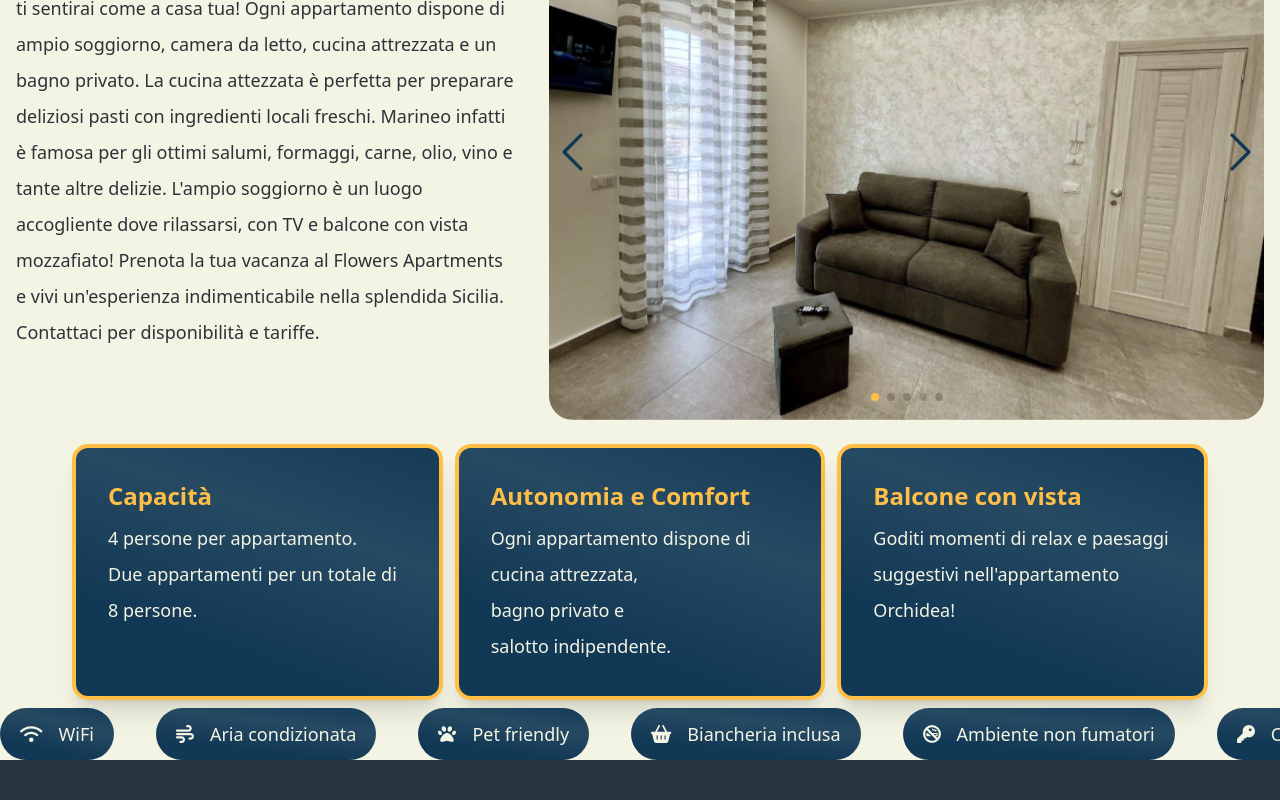
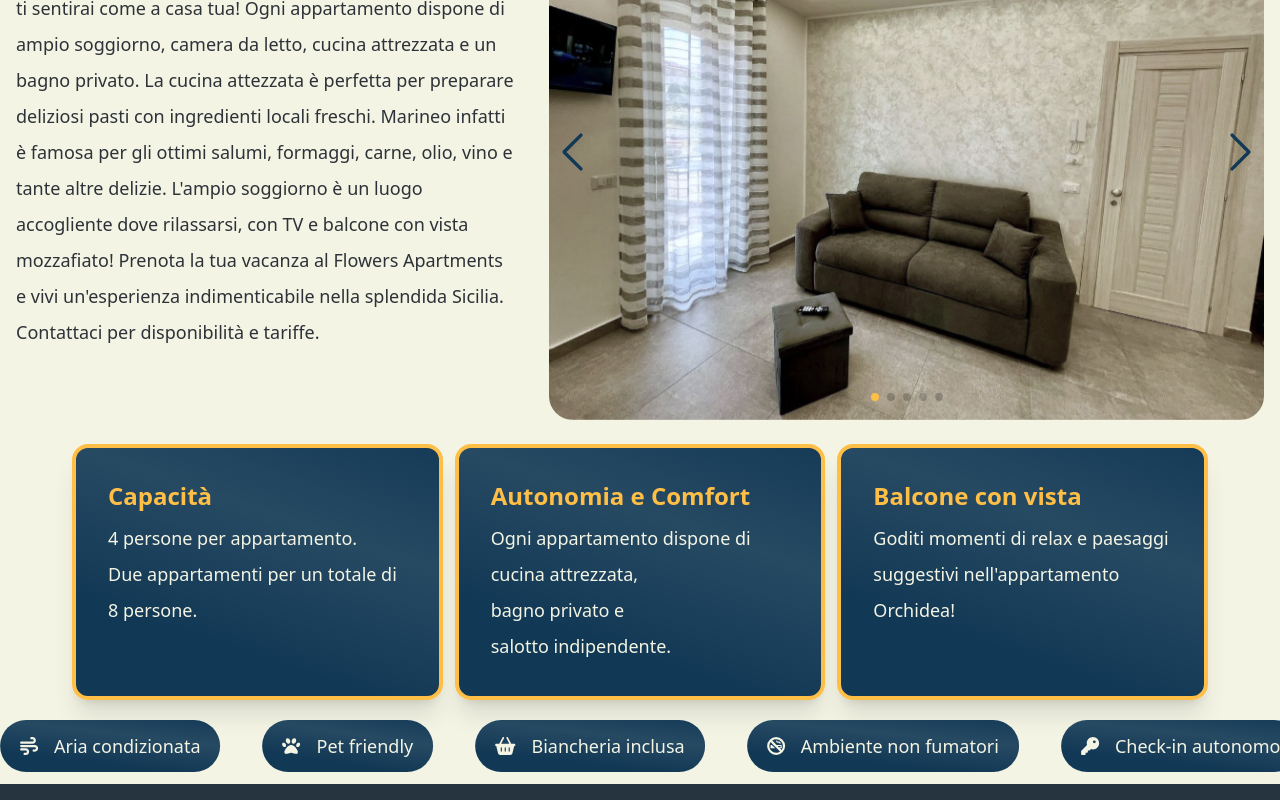
Before and after one commit to danieleardizzone/next-flowers, a Next.js app: page / in a window 1280 px wide. Shown: the part 936-1736 px from the top of the page. Before the commit the page ends 1712 px from the top, so only its background shows below. Built offline with nearby package versions, Linux system fonts and the light colour scheme.

Commit message:
ADD - bullets autoplay

```diff
--- a/app/components/ui/about/BulletsGroup.tsx
+++ b/app/components/ui/about/BulletsGroup.tsx
@@ -3,10 +3,11 @@
 import Bullet from "./Bullet"
 
 import { Swiper, SwiperSlide } from "swiper/react";
-import { FreeMode } from "swiper/modules";
+import { FreeMode, Autoplay } from "swiper/modules";
 
 import "swiper/css";
 import "swiper/css/free-mode";
+import "swiper/css/autoplay";
 
 import { faWifi, faWind, faPaw, faBasketShopping, faBanSmoking, faKey } from "@fortawesome/free-solid-svg-icons";
 
@@ -41,11 +42,15 @@ export default function BulletsGroup() {
 
     return (
 
-        <div>
+        <div className="py-2 lg:py-3">
             <Swiper
                 freeMode={true}
                 loop={true}
                 speed={800}
+                autoplay={{
+                    delay: 2500,
+                    disableOnInteraction: false,
+                }}
                 slidesPerView="auto"
                 spaceBetween={18}
                 breakpoints={{
@@ -56,7 +61,7 @@ export default function BulletsGroup() {
                         spaceBetween: 42,
                     }
                 }}
-                modules={[FreeMode]}
+                modules={[FreeMode, Autoplay]}
                 className="bullets-group p-2"
             >
 
```
